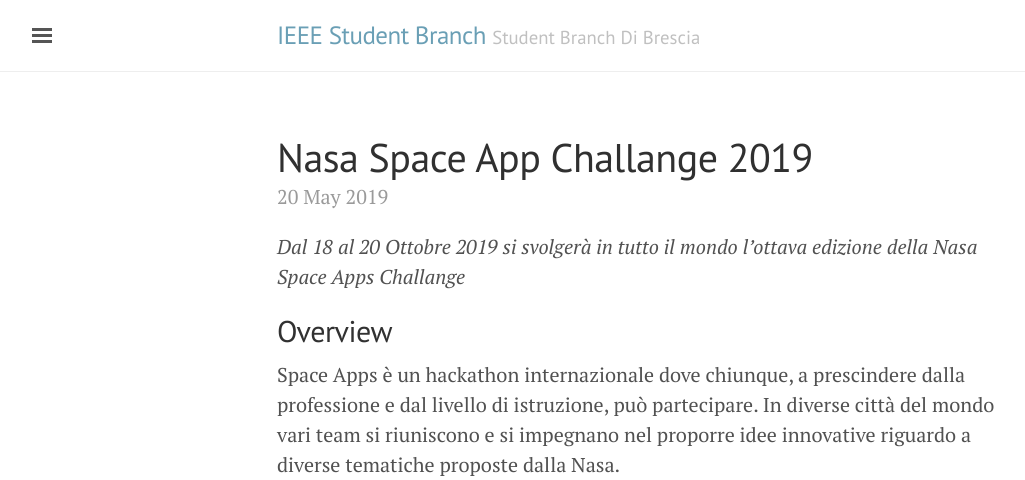
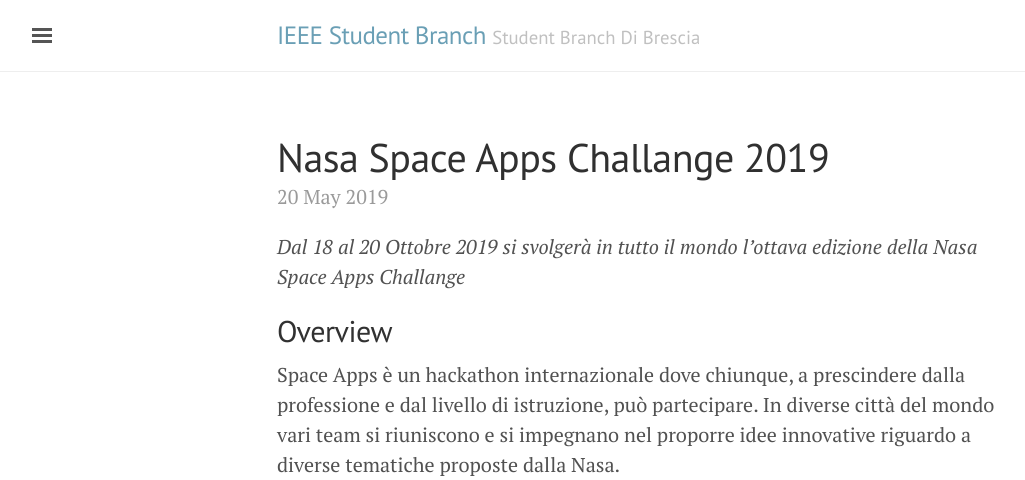
Before and after one commit to ieee-brescia/ieee-brescia.github.io, a Jekyll site: the page built from _posts/2019-05-20-Nasa-Space-Apps-Challange-Brescia.md, in a window 1280 px wide and 1400 px high, cut to the strip 0-480 px from the top of the window. Shown: the whole strip, without its empty margins (3-1028 px from the left). Built offline with Jekyll 4.4.1, drawn with Linux system fonts in a browser that asks for light colours; some of the changed text lies outside the part shown.

Commit message:
Update 2019-05-20-Nasa-Space-Apps-Challange-Brescia.md

```diff
--- a/_posts/2019-05-20-Nasa-Space-Apps-Challange-Brescia.md
+++ b/_posts/2019-05-20-Nasa-Space-Apps-Challange-Brescia.md
@@ -1,6 +1,6 @@
 ---
 layout: post
-title: Nasa Space App Challange 2019
+title: Nasa Space Apps Challange 2019
 tags : [Events]
 ---
 
@@ -18,7 +18,7 @@
 * [lista delle idee vincenti della scorsa edizione](https://2018.spaceappschallenge.org/awards/global-finalists).
 
 
-## Space app anche a Brescia
+## Space Apps anche a Brescia
 Lo scorso anno per la prima volta Brescia ha preso parte all'hackathon organizzando uno deglie eventi tra gli oltre 200 sparsi in tutto il mondo (a livello mondiale più di 18.000 partecipanti in 75 paesi).
 
 ![Image](/images/header_nasa.jpg)
```
